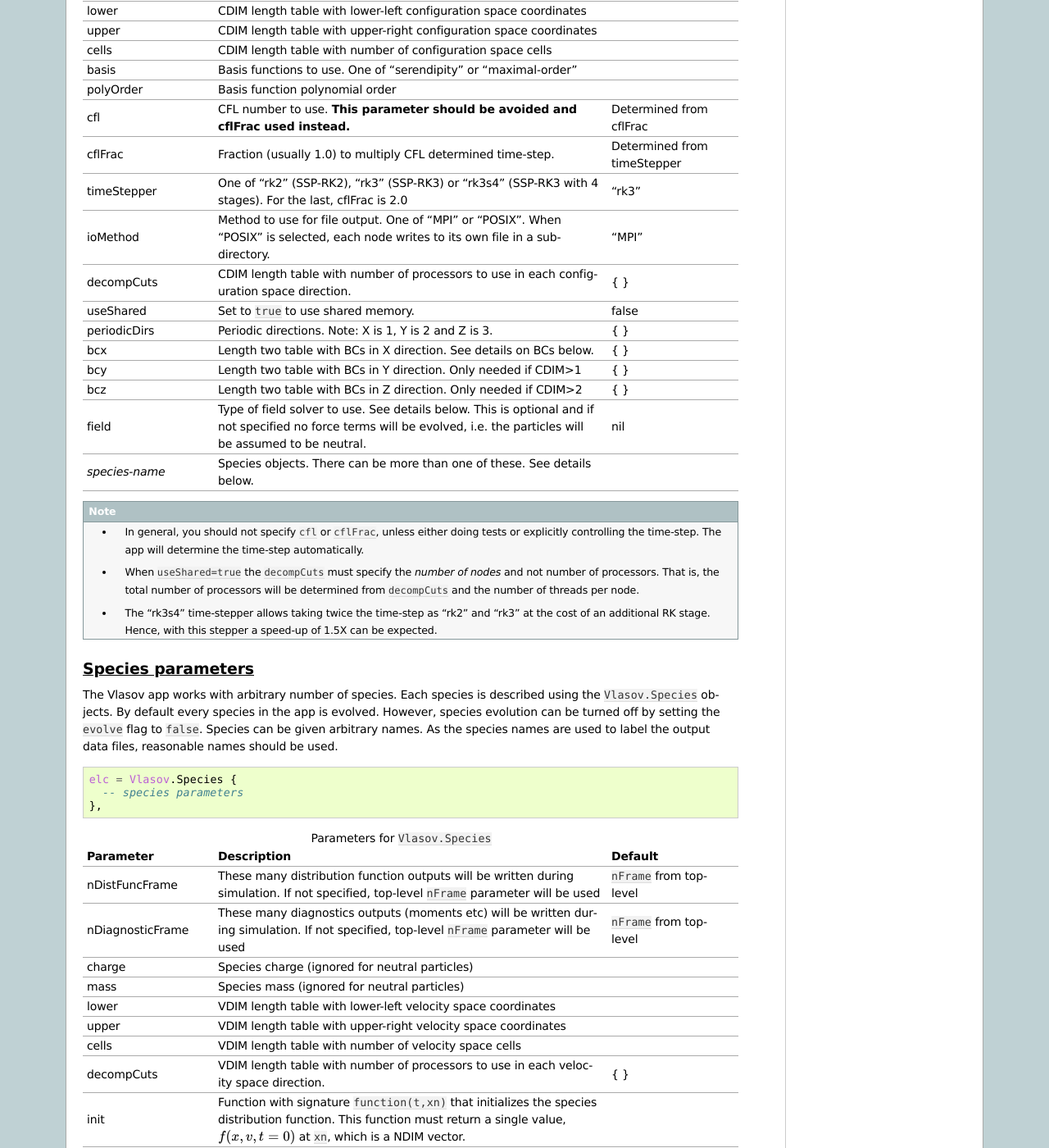
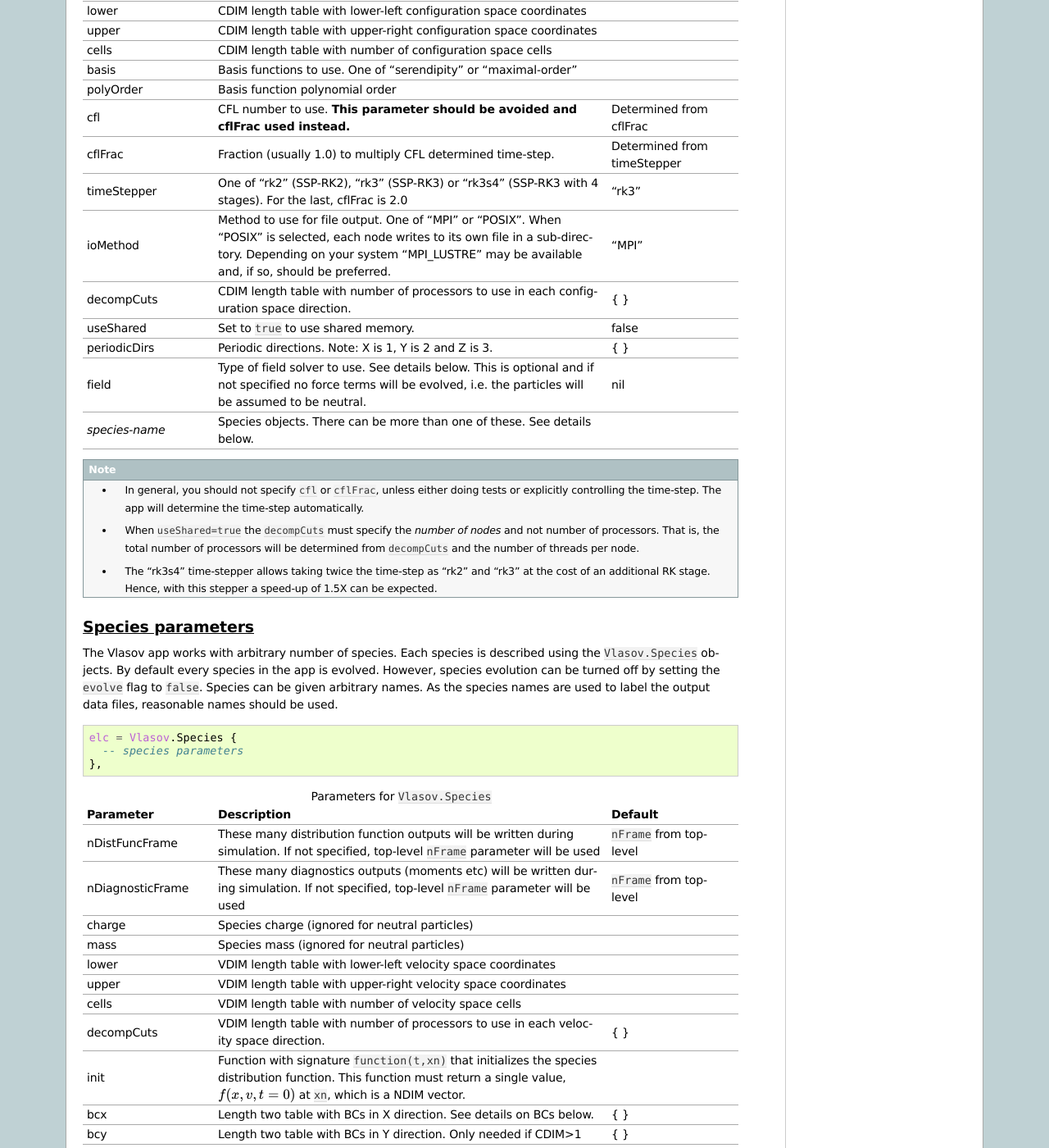
Before and after one commit to ammarhakim/gkyl-doc, a Sphinx documentation site: the page built from source/gkyl/VlasovOnCartGrid.rst, in a window 1280 px wide and 1400 px high, scrolled down 1435 px. Shown: the whole window at 82% size. Built offline with Sphinx 7.4.7, drawn with Linux system fonts in a browser that asks for light colours; some of the changed lines change nothing that is shown; some of the changed text lies outside the part shown.

Commit message:
Updated the correct place to put boundary conditions: they should really be in the field and species objects and not the app itself.

```diff
--- a/source/gkyl/VlasovOnCartGrid.rst
+++ b/source/gkyl/VlasovOnCartGrid.rst
@@ -127,7 +127,8 @@
    * - ioMethod
      - Method to use for file output. One of "MPI" or "POSIX". When
        "POSIX" is selected, each node writes to its own file in a
-       sub-directory.
+       sub-directory. Depending on your system "MPI_LUSTRE" may be
+       available and, if so, should be preferred.
      - "MPI"
    * - decompCuts
      - CDIM length table with number of processors to use in each
@@ -138,15 +139,6 @@
      - false
    * - periodicDirs
      - Periodic directions. Note: X is 1, Y is 2 and Z is 3.
-     - { }
-   * - bcx
-     - Length two table with BCs in X direction. See details on BCs below.
-     - { }
-   * - bcy
-     - Length two table with BCs in Y direction. Only needed if CDIM>1
-     - { }
-   * - bcz
-     - Length two table with BCs in Z direction. Only needed if CDIM>2
      - { }
    * - field
      - Type of field solver to use. See details below. This is
@@ -231,6 +223,15 @@
        single value, :math:`f(x,v,t=0)` at ``xn``, which is a NDIM
        vector.
      -
+   * - bcx
+     - Length two table with BCs in X direction. See details on BCs below.
+     - { }
+   * - bcy
+     - Length two table with BCs in Y direction. Only needed if CDIM>1
+     - { }
+   * - bcz
+     - Length two table with BCs in Z direction. Only needed if CDIM>2
+     - { }
    * - evolve
      - If set to ``false`` the species distribution function is not
        evolved. In this case, only initial conditions for this species
@@ -312,6 +313,15 @@
        :math:`E_x, E_y, E_z, B_x, B_y, B_z` at :math:`t=0` at ``xn``,
        which is a CDIM vector.
      -
+   * - bcx
+     - Length two table with BCs in X direction. See details on BCs below.
+     - { }
+   * - bcy
+     - Length two table with BCs in Y direction. Only needed if CDIM>1
+     - { }
+   * - bcz
+     - Length two table with BCs in Z direction. Only needed if CDIM>2
+     - { }
    * - evolve
      - If set to ``false`` the field is not evolved. In this case,
        only initial conditions will be written to file.
@@ -352,7 +362,7 @@
 - ``vlasov_elc_M1i_N.bp``
 - ``vlasov_ion_M1i_N.bp``
 
-etc, depending on the entried in the ``diagnosticMoments`` table for
+etc, depending on the entries in the ``diagnosticMoments`` table for
 each species. In addition, integrated moments for each species are
 written:
 
@@ -362,7 +372,7 @@
 energy and the "M2" (integrated over configuration space) stored in
 them.
 
-For the field, the electromagentic energy components :math:`E_x^2`,
+For the field, the electromagnetic energy components :math:`E_x^2`,
 :math:`E_y^2`, :math:`E_z^2`, :math:`B_x^2`, :math:`B_y^2`, and
 :math:`B_z^2` (integrated over configuration space) are stored in the
 file:
```
Also changed, not shown: 5 other files.
